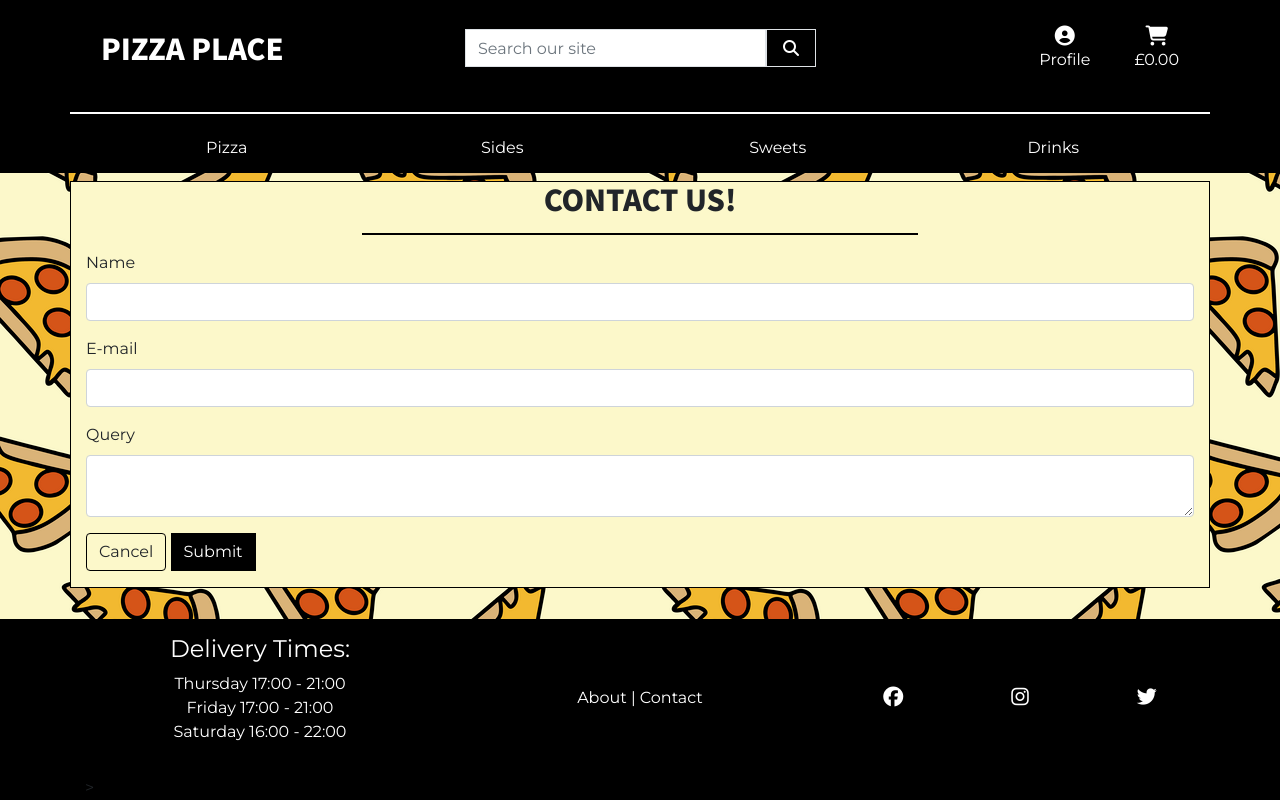
After one commit to markj0hnst0n/pizza-delivery-place, a Django app: page /contact/ in a window 1280 px wide. The commit adds this page. Run offline with Django 3.2, Linux system fonts and the light colour scheme; some libraries are stand-ins or nearby versions.

Commit message:
contact form rendered

```diff
--- a/checkout/templates/checkout/confirmation_emails/confirmation_email_body.txt
+++ b/checkout/templates/checkout/confirmation_emails/confirmation_email_body.txt
@@ -7,9 +7,9 @@ Details:
 Order Number: {{ order.order_number }}
 Order Date: {{ order.date }}
 
-Order Total: ${{ order.order_total }}
-Delivery: ${{ order.delivery_cost }}
-Grand Total: ${{ order.grand_total }}
+Order Total: £{{ order.order_total }}
+Delivery: £{{ order.delivery_cost }}
+Grand Total: £{{ order.grand_total }}
 
 Your order will be delivered to {{ order.street_address1 }} in {{ order.town_or_city }}, {{ order.postcode }}.
 
--- /dev/null
+++ b/home/templates/home/contact.html
@@ -0,0 +1,36 @@
+{% extends "base.html" %}
+{% load static %}
+
+{% block page_header %}
+<div class="container header-container"></div>
+<div class="row"></div>
+{% endblock %}
+
+{% block content %}
+
+<div class="container intro-background pb-3">
+    <div class="text-center">
+        <h2 class="logo-font">Contact us!</h2>
+    </div>
+    <hr class="hr-black w-50">
+    <form action="">
+        <div class="form-group">
+            <label for="name">Name</label>
+            <input class="form-control" id="name" type="text">
+        </div>
+        <div class="form-group">
+            <label for="email">E-mail</label>
+            <input class="form-control" id="email" type="email">
+        </div>
+        <div class="form-group">
+            <label for="query">Query</label>
+            <textarea class="form-control" id="query" aria-label="With textarea"></textarea>
+        </div>
+        <div class="text-left">
+            <a class="btn border-black" href="{% url 'home' %}">Cancel</a>
+            <button class="btn btn-black rounded-0" type="submit">Submit</button>
+        </div>
+    </form>
+</div>
+<div class="row footer-container"></div>
+{% endblock %}
--- a/home/urls.py
+++ b/home/urls.py
@@ -4,4 +4,5 @@ from . import views
 urlpatterns = [
     path('', views.index, name='home'),
     path('about/', views.about, name='about'),
+    path('contact/', views.contact, name='contact'),
 ]
--- a/home/views.py
+++ b/home/views.py
@@ -10,3 +10,7 @@ def index(request):
 def about(request):
     """ Shows about page for the business """
     return render(request, 'home/about.html')
+
+def contact(request):
+    """ Shows and allows user to sent contact form """
+    return render(request, 'home/contact.html')
--- a/templates/includes/footer.html
+++ b/templates/includes/footer.html
@@ -9,7 +9,7 @@
     </div>
     <div class="col-12 col-md-4 py-3 my-auto mb-5 text-center">
         <a class="nav-menu-or-footer-link text-white" href="{% url 'about' %}">About</a> |
-        <a class="nav-menu-or-footer-link text-white" href="">Contact</a>
+        <a class="nav-menu-or-footer-link text-white" href="{% url 'contact' %}">Contact</a>
     </div>
     <div class="col-12 col-md-4 py-3 my-auto text-center">
         <div class="row">
```
Also changed, not shown: pizza_place/settings.py (line endings or trailing spaces).
